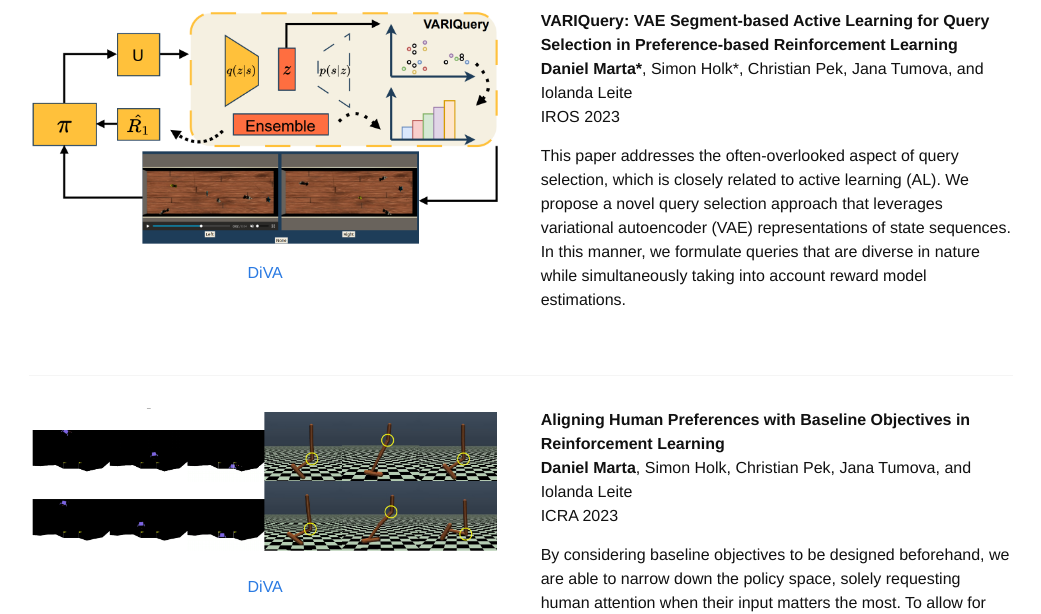
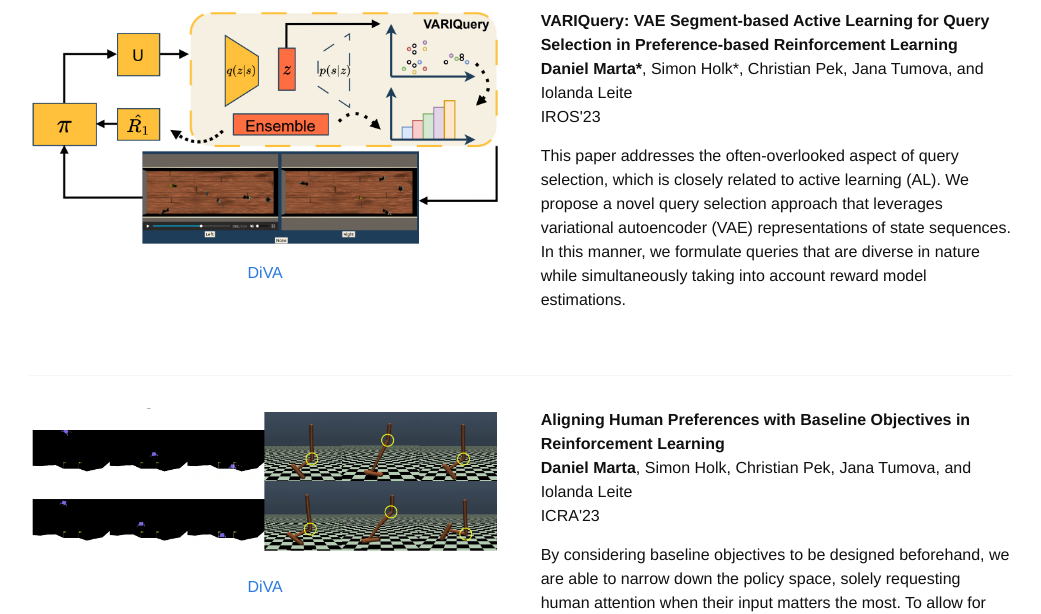
Before and after one commit to DanielLSM/daniellsm.github.io, a Jekyll site: the page built from research.html, in a window 1280 px wide and 900 px high, scrolled down 320 px. Shown: the part 152-766 px from the top of the window, without its empty margins (119-1160 px from the left). Built offline with Jekyll 4.4.1, drawn with Linux system fonts in a browser that asks for light colours; nearby versions of some CDN libraries; some web fonts are replaced; a style sheet for code colours, icons or effects is not loaded.

Commit message:
small typo

```diff
--- a/research.html
+++ b/research.html
@@ -26,7 +26,7 @@ title: "Research Overview"
 
     <b> VARIQuery: VAE Segment-based Active Learning for Query Selection in Preference-based Reinforcement Learning </b>
     <p> <b>Daniel Marta*</b>, Simon Holk*, Christian Pek, Jana Tumova, and Iolanda Leite <br />
-    IROS 2023 </p>
+    IROS'23 </p>
   <p> This paper addresses the
     often-overlooked aspect of query selection, which is closely
     related to active learning (AL). We propose a novel query
@@ -55,7 +55,7 @@ title: "Research Overview"
 
       <b> Aligning Human Preferences with Baseline Objectives in Reinforcement Learning </b>
       <p> <b>Daniel Marta</b>, Simon Holk, Christian Pek, Jana Tumova, and Iolanda Leite <br />
-      ICRA 2023 </p>
+      ICRA'23 </p>
     <p> By considering baseline objectives to be designed
       beforehand, we are able to narrow down the policy space, solely
       requesting human attention when their input matters the most.
```
